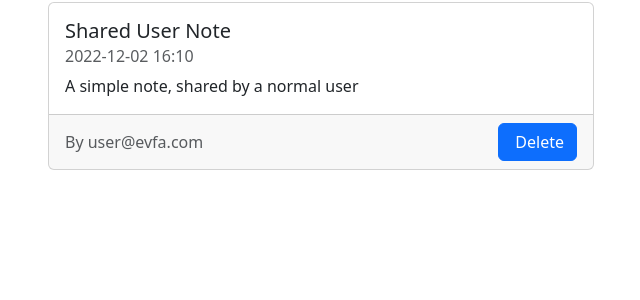
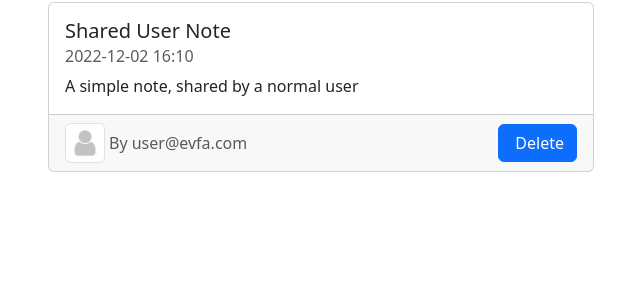
Before and after one commit to manuelz120/extremely-vulnerable-flask-app, a Flask app: page /home in a window 1280 px wide. Shown: the part 110-410 px from the top of the page, without its empty margins (34-674 px from the left). Run offline with Flask 3, Linux system fonts and the light colour scheme; a user stored in the database is signed in; some libraries are stand-ins or nearby versions.

Commit message:
Updated demo image and render profile picture in home screen

```diff
--- a/templates/home.html
+++ b/templates/home.html
@@ -34,7 +34,20 @@ import render_icon %}
         </div>
         <div
           class="card-footer text-muted d-flex justify-content-between align-items-center">
-          <span>By {{ note.user.email }}</span>
+          <div class="d-flex align-items-center">
+            <object
+              width="40"
+              height="40"
+              class="rounded img-thumbnail d-flex"
+              data="{{note.user.profile_image.decode() if note.user.profile_image else '/static/fallback.png'}}">
+              <img
+                width="40"
+                height="40"
+                class="rounded img-thumbnail"
+                src="/static/fallback.png" />
+            </object>
+            <span class="ms-1">By {{ note.user.email }}</span>
+          </div>
           {% if note.user_id == current_user.id or current_user.is_admin %}
           <form
             method="post"
```
Also changed, not shown: demo.png.
